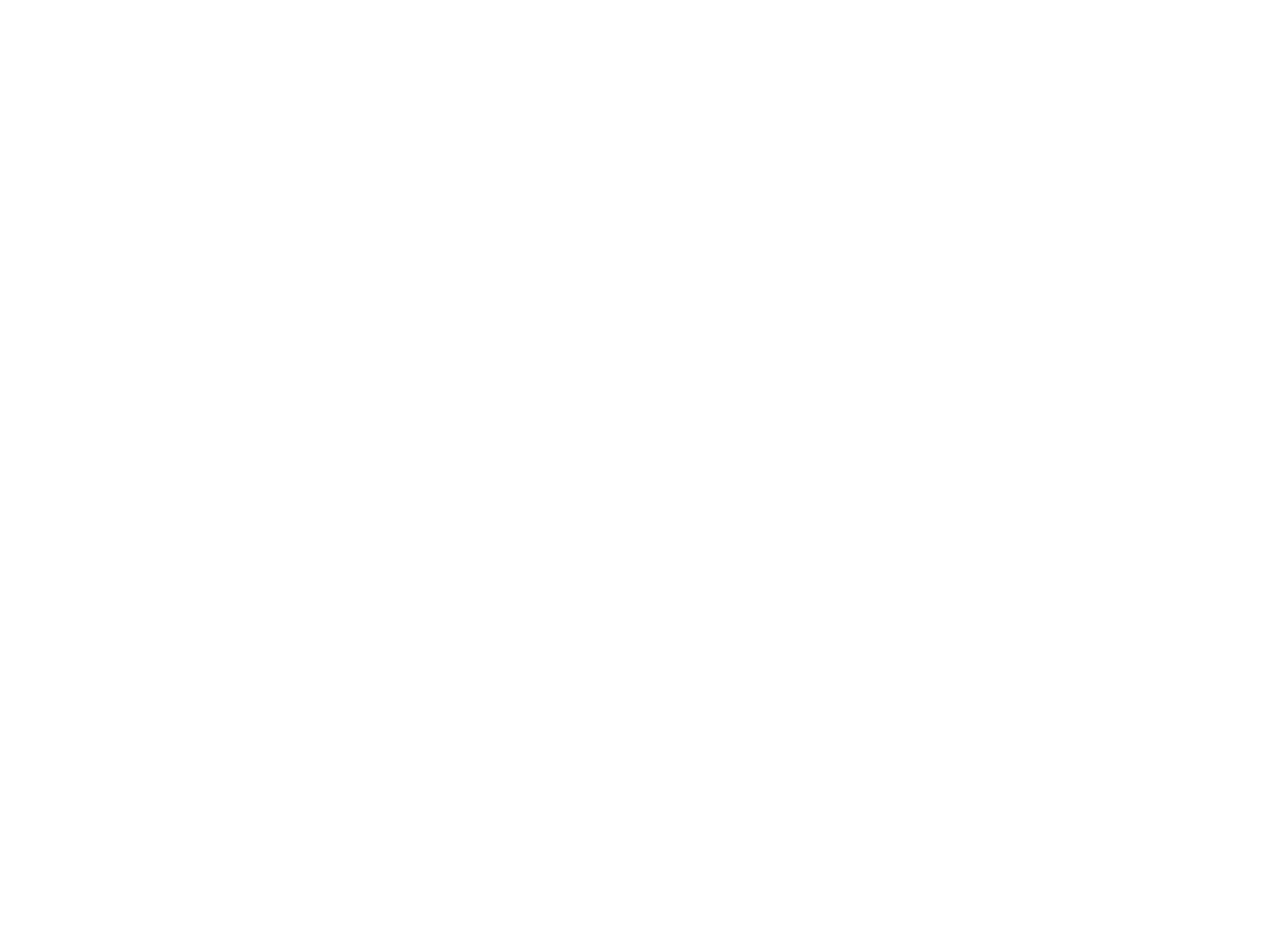
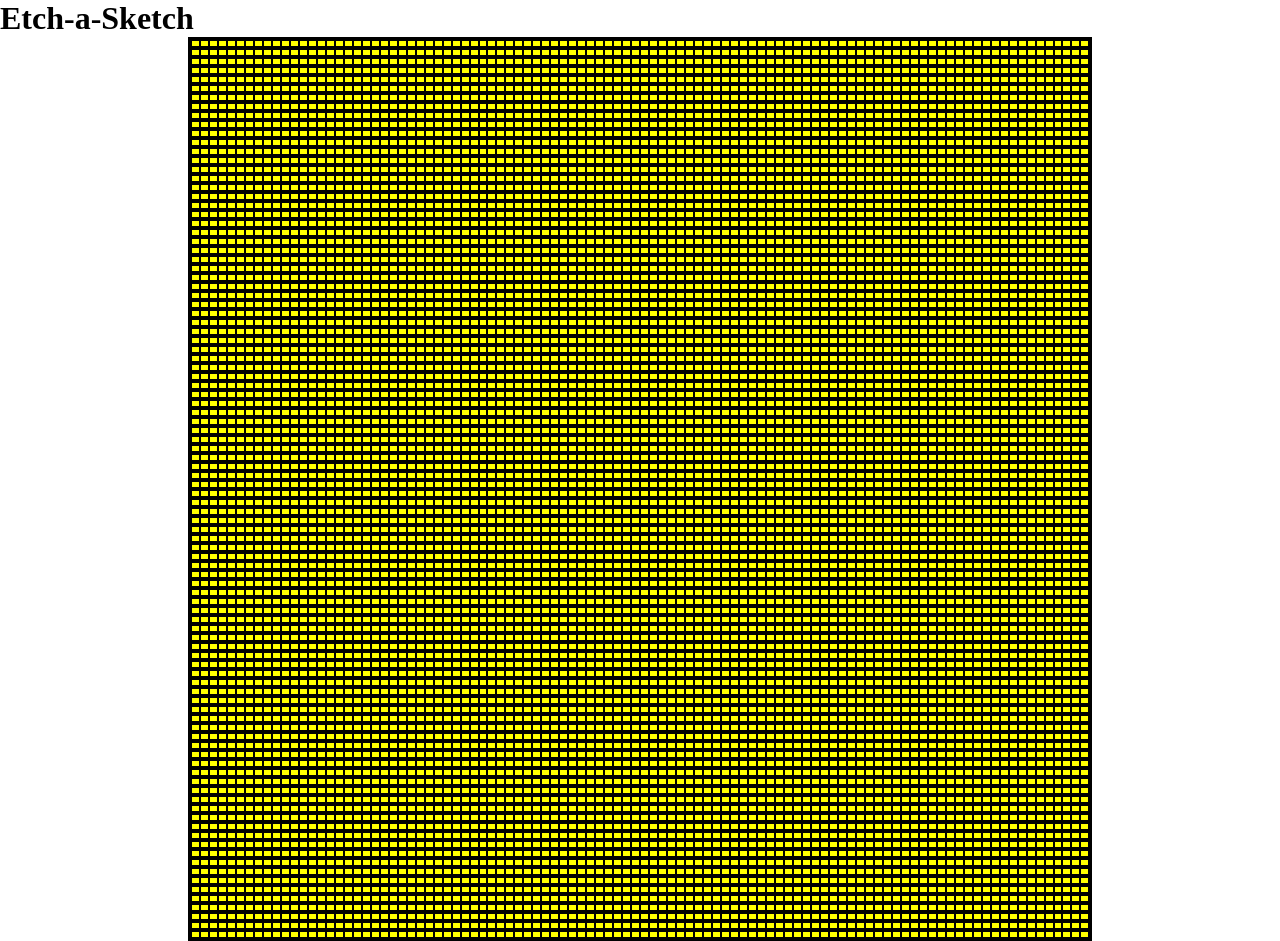
Before and after one commit to abhilash-mukherjee/etch-a-sketch, a plain HTML site: page index.html in a window 1280 px wide. Before the commit the page ends 800 px from the top, so only its background shows below. Drawn offline with Linux system fonts and the light colour scheme.

Commit message:
Grids displayed

```diff
--- a/index.html
+++ b/index.html
@@ -5,8 +5,14 @@
     <meta http-equiv="X-UA-Compatible" content="IE=edge">
     <meta name="viewport" content="width=device-width, initial-scale=1.0">
     <title>Document</title>
+    <script src="script.js" defer></script>
+    <link rel="stylesheet" href="style.css">
 </head>
 <body>
-
+    <h1>Etch-a-Sketch</h1>
+    <div class="square container">
+        <div class = 'content'>
+        </div>
+    </div>
 </body>
 </html>
--- a/script.js
+++ b/script.js
@@ -0,0 +1,23 @@
+const MAX_WIDTH = 960;
+const container = document.querySelector('.content');
+let gridNumber = 100;
+for(let i = 0; i< gridNumber; i++)
+{
+    let str = 'red';
+    let maxHeight = MAX_WIDTH/gridNumber;
+    let div = document.createElement('div');
+    div.style.border = '1px black solid';
+    div.style.backgroundColor = `${str}`;
+    div.style.flex = '1 1 auto';
+    div.style.display = 'flex';
+    div.style.flexDirection = 'row';
+    for(let i = 0; i< gridNumber; i++)
+    {
+        let childDiv = document.createElement('div');
+        childDiv.style.border = '1px black solid';
+        childDiv.style.backgroundColor = `yellow`;
+        childDiv.style.flex = '1 1 auto';
+        div.appendChild(childDiv);
+    }
+    container.appendChild(div);
+}
--- /dev/null
+++ b/style.css
@@ -0,0 +1,30 @@
+*{
+    margin: 0;
+    padding: 0;
+}
+.square{
+    max-width: 900px;
+    border: 2px solid black;
+    background-color: rgb(198, 198, 198);
+}
+
+.container{
+    position: relative;
+    margin: 0 auto;
+}
+
+.container::after{
+    content: '';
+    display: block;
+    box-sizing: border-box;
+    padding-top: 100%;
+}
+
+.content{
+    position: absolute;
+    width: 100%;
+    height: 100%;
+    display: flex;
+    flex-direction: column;
+    background-color: blue;
+}
```
